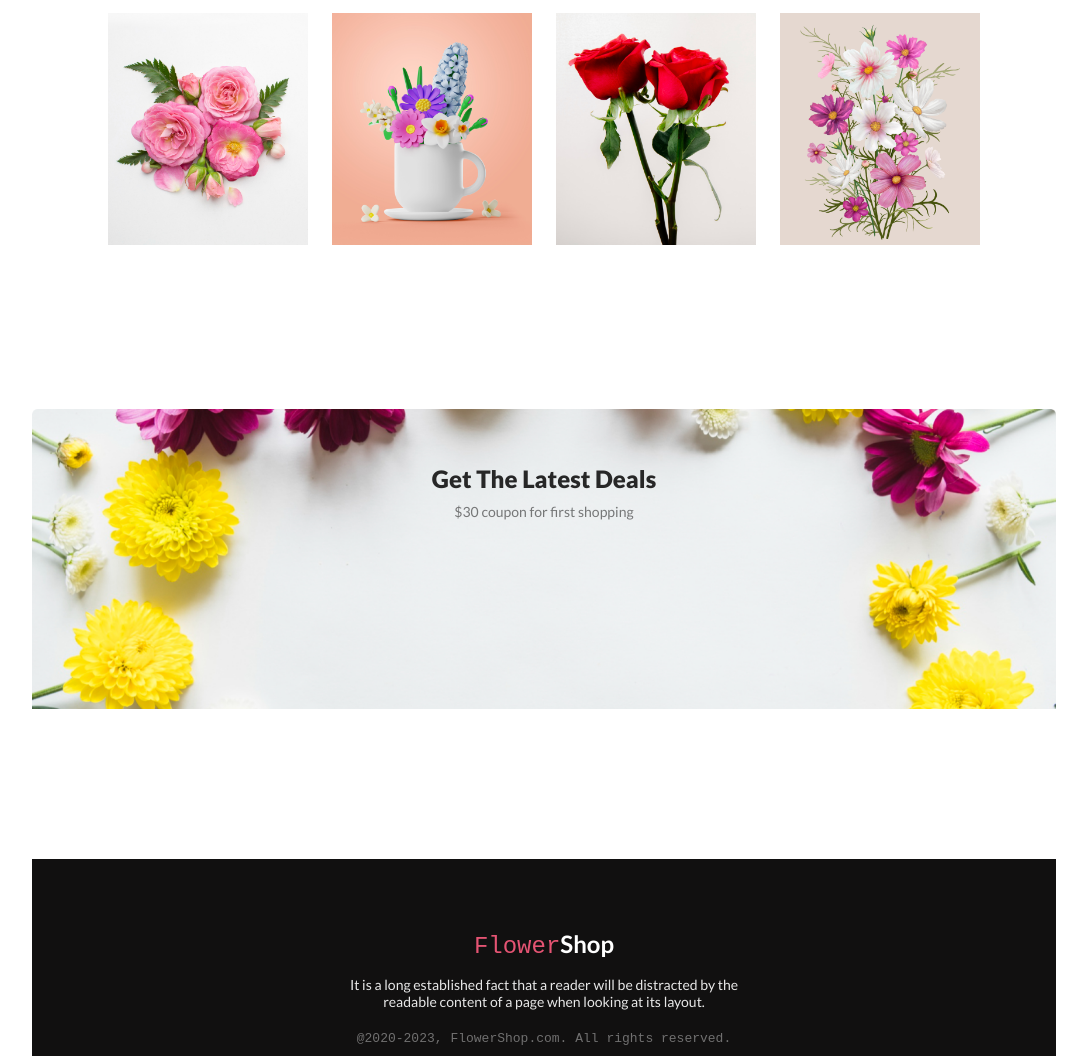
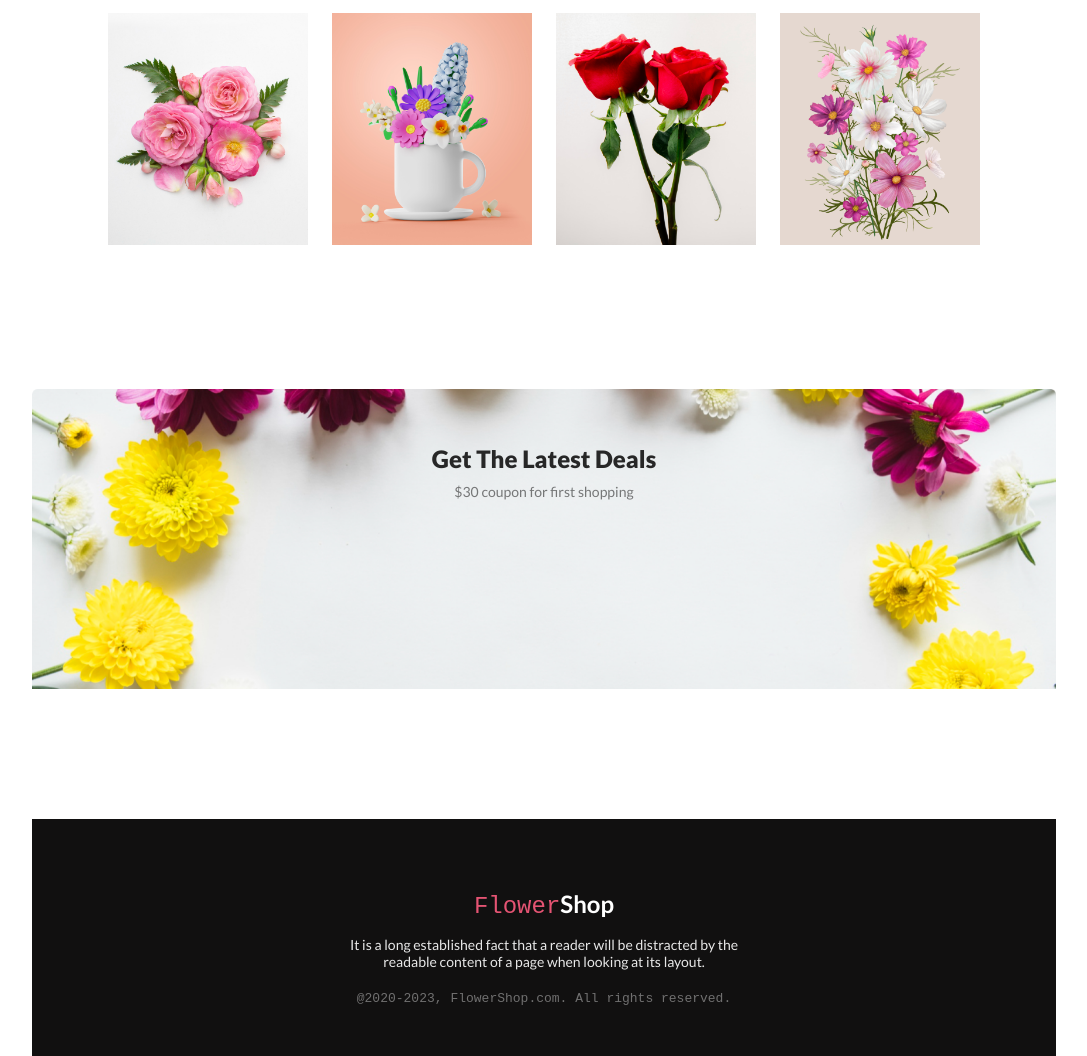
Before and after one commit to uforco/finel-assign, a plain HTML site: page index.html in a window 1280 px wide. Shown: the part 2570-3626 px from the top of the page, without its empty margins (96-1183 px from the left). Drawn offline with Linux system fonts and the light colour scheme.

Commit message:
finel-web-2.2

```diff
--- a/index.css
+++ b/index.css
@@ -270,7 +270,7 @@
 /* sub-box */
 .sub-box{
     text-align: center;
-    padding: 150px 0;
+    padding: 130px 0;
     overflow: hidden;
 }
 .sub-bg{
```
